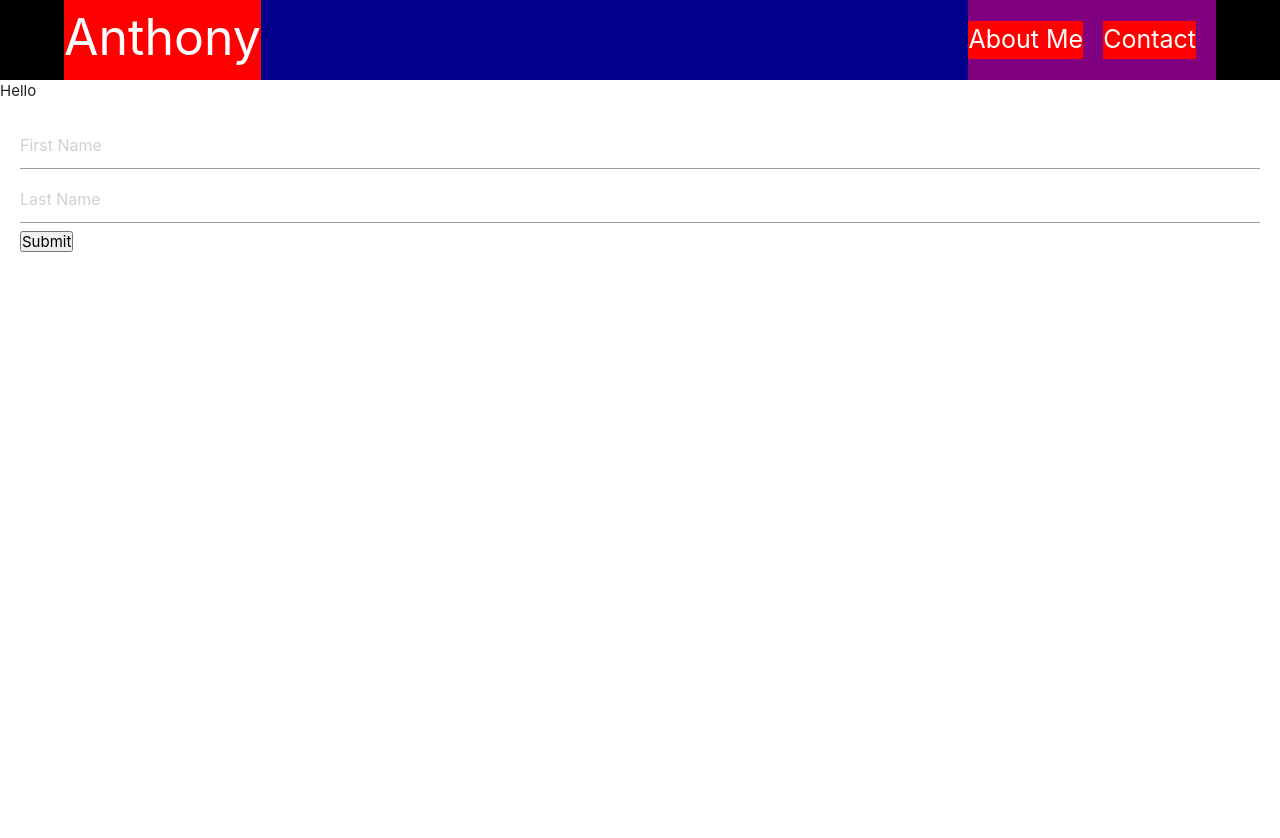
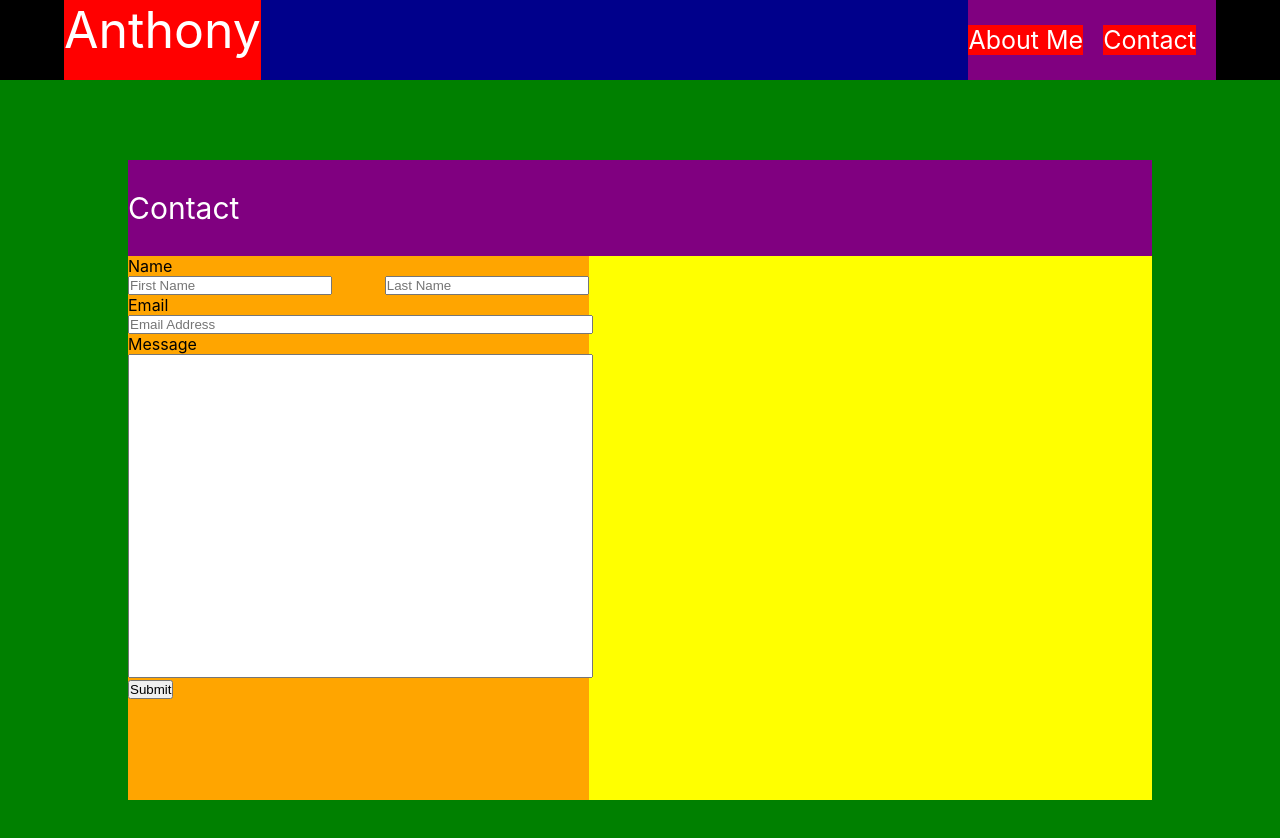
Before and after one commit to acromarti01/react-portfolio-repo, a React (Create React App) app: page /react-portfolio-repo/contact in a window 1280 px wide. Shown: the top 838 px of the page. Before the commit the page ends 800 px from the top, so only its background shows below. Built offline with nearby package versions, Linux system fonts and the light colour scheme.

Commit message:
Added form fields to component contact

```diff
--- a/public/index.html
+++ b/public/index.html
@@ -25,8 +25,8 @@
       Learn how to configure a non-root public URL by running `npm run build`.
     -->
 
-    <link rel="stylesheet" href="https://cdnjs.cloudflare.com/ajax/libs/materialize/1.0.0/css/materialize.min.css">
-    <link href="https://fonts.googleapis.com/icon?family=Material+Icons" rel="stylesheet">
+    <!-- <link rel="stylesheet" href="https://cdnjs.cloudflare.com/ajax/libs/materialize/1.0.0/css/materialize.min.css">
+    <link href="https://fonts.googleapis.com/icon?family=Material+Icons" rel="stylesheet"> -->
 
     <title>React App</title>
   </head>
--- a/src/components/Contact/index.js
+++ b/src/components/Contact/index.js
@@ -1,10 +1,12 @@
 import React, { useState } from 'react';
 import '../../styles/Contact.css';
 
-function Form() {
+function ContactForm() {
     // Here we set two state variables for firstName and lastName using `useState`
     const [firstName, setFirstName] = useState('');
     const [lastName, setLastName] = useState('');
+    const [email, setEmail] = useState('');
+    const [message, setMessage] = useState('');
 
     const handleInputChange = (e) => {
         // Getting the value and name of the input which triggered the change
@@ -25,31 +27,73 @@ function Form() {
     };
 
     return (
-    <div>
-      <p>
-        Hello {firstName} {lastName}
-      </p>
+        <div className="main-container">
+            <div className="inner-container">
+                <div className="title-container">
+                    <p>Contact</p>
+                </div>
                 <form className="form">
+                    <div className="name-container">
+                        <p>Name</p>
+                        <div className="nameInput-container">
+                            <div className="input-container">
                                 <input
+                                    className="nameBox"
                                     value={firstName}
                                     name="firstName"
                                     onChange={handleInputChange}
                                     type="text"
                                     placeholder="First Name"
                                 />
+                            </div>
+                            <div className="input-container">
                                 <input
+                                    className="nameBox"
                                     value={lastName}
                                     name="lastName"
                                     onChange={handleInputChange}
                                     type="text"
                                     placeholder="Last Name"
                                 />
+                            </div>
+                        </div>
+                    </div>
+                    <div className="email-container">
+                        <p>Email</p>
+                        <div className="input-container">
+                            <input
+                                value={email}
+                                name="email"
+                                onChange={handleInputChange}
+                                type="text"
+                                placeholder="Email Address"
+                            />
+                        </div>
+                    </div>
+                    <div className="message-container">
+                        <p>Message</p>
+                        <div className="input-container">
+                            <input
+                                value={message}
+                                name="message"
+                                onChange={handleInputChange}
+                                type="text"
+                            />
+                        </div>
+
+                    </div>
+
+
                     <button type="button" onClick={handleFormSubmit}>
                         Submit
                     </button>
                 </form>
+
+
+
+            </div>
         </div>
     );
 }
 
-export default Form;
+export default ContactForm;
--- a/src/pages/Contact.js
+++ b/src/pages/Contact.js
@@ -1,11 +1,11 @@
 import React from 'react';
 
-import Form from '../components/Contact';
+import ContactForm from '../components/Contact';
 
 
 const Contact = () => {
   return (
-    <Form />
+    <ContactForm />
   );
 };
 
--- a/src/styles/Contact.css
+++ b/src/styles/Contact.css
@@ -1,10 +1,65 @@
-.form {
-    margin: 20px;
-  }
+.main-container
+{
+    width: 100%;
+    height: 100vh;
+    background-color: green;
+    display: flex;
+    justify-content: center;
+    align-items: center;
+}
 
-  .form input {
+.inner-container
+{
+    height: 80%;
+    width: 80%;
+    background-color: yellow;
+}
+
+.title-container
+{
+    background-color: purple;
+    width:100%;
+    height: 15%;
+    display: flex;
+    justify-content: space-between;
+    align-items: center;
+}
+
+.form
+{
+    background-color: orange;
+    width:45%;
+    height: 85%;
+}
+
+.name-container
+{
+
+    width: 100%;
+}
+
+.nameInput-container
+{
+    display: flex;
+    justify-content: space-between;
+    width: 100%;
+}
+
+.nameInput-container input
+{
     display: block;
-    margin-top: 5px;
-    margin-bottom: 5px;
+    width: 200px;
+}
+
+.email-container input
+{
+    display: block;
     width: 100%;
-  }
+}
+
+.message-container input
+{
+    display: block;
+    width: 100%;
+    height: 40vh;
+}
```
Lines whose indentation alone changed are shown as unchanged.
